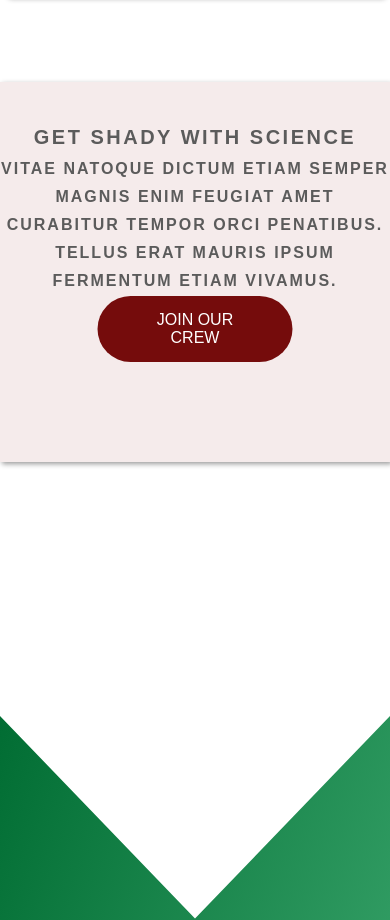
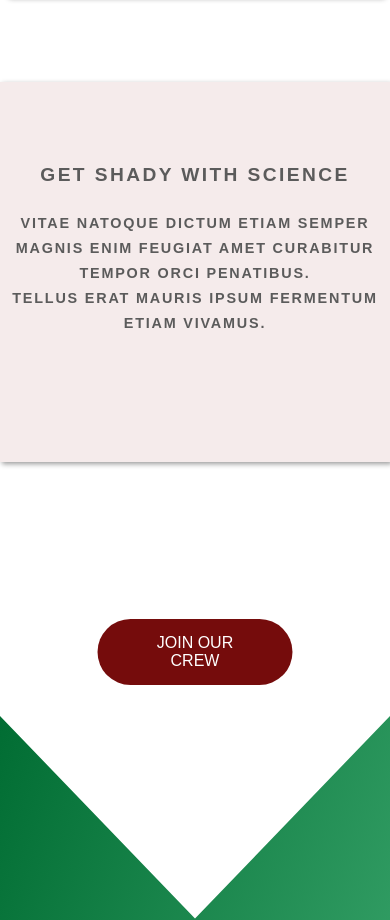
Before and after one commit to Maggnoone/codmun-2.0, a plain HTML site: page index.html in a window 390 px wide. Shown: the part 3646-4566 px from the top of the page. Drawn offline with Linux system fonts and the light colour scheme.

Commit message:
modificacion

```diff
--- a/css/style.css
+++ b/css/style.css
@@ -296,18 +296,12 @@ section .first_thing h2 {
     }
 
     .second_thing h2 {
-        font-size: 1.25rem;
+        font-size: 1.2rem;
     }
 
     .second_thing p {
-        top: 20%;
-        font-size: 1rem;
+        font-size: .9rem;
     }
-
-    .second_thing .btn {
-        top: 85%;
-    }
-
 }
 
 .second_thing {
@@ -324,7 +318,7 @@ section .first_thing h2 {
 .second_thing h2  {
     position: relative;
     color: #5b5b5b;
-    top: 10%;
+    top: 20%;
     font-weight: 700;
     letter-spacing: 0.125em;
     line-height: 1.75em;
@@ -335,7 +329,7 @@ section .first_thing h2 {
 .second_thing p {
     position: relative;
     color: #5b5b5b;
-    top: 10%;
+    top: 25%;
     font-weight: 700;
     letter-spacing: 0.125em;
     line-height: 1.75em;
@@ -351,7 +345,7 @@ section .first_thing h2 {
     padding: 15px 40px;
     text-align: center;
     transform: translate(-50%, -50%);
-    top: 65%;
+    top: 150%;
     left: 50%;
     text-transform: uppercase;
     border-radius: 40px;
```
Also changed, not shown: 2 other files.
